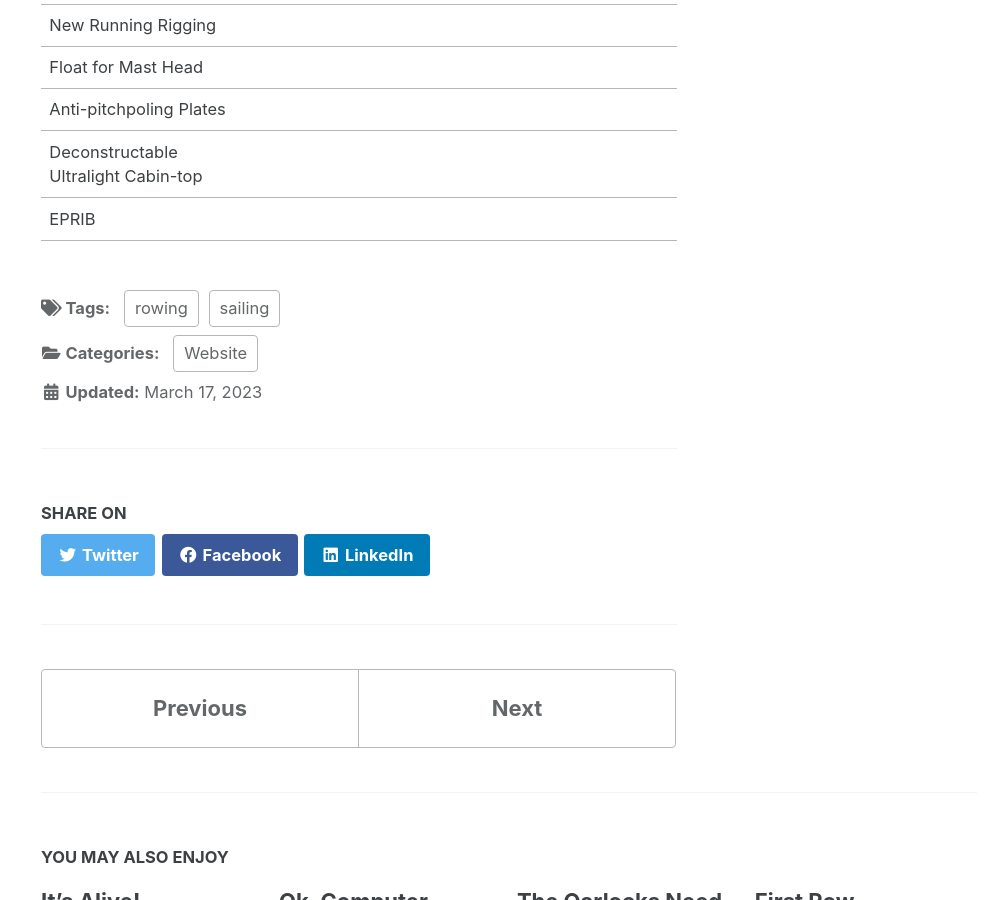
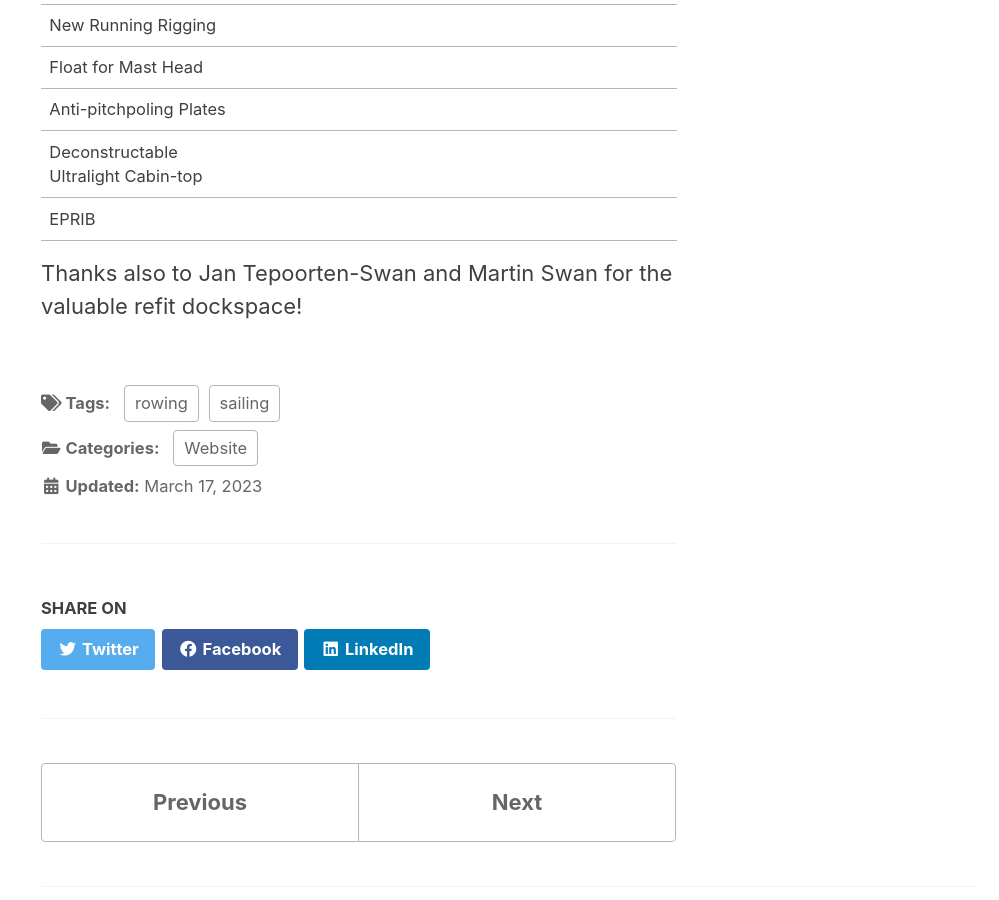
Before and after one commit to motiveNation/motiveNation.github.io, a Jekyll site: the page built from _posts/2023-03-17-running-list-of-costs.md, in a window 1280 px wide and 900 px high, scrolled down 772 px. Shown: the whole window, without its empty margins (281-1280 px from the left). Built offline with Jekyll 4.4.1, drawn with Linux system fonts in a browser that asks for light colours; cached includes are drawn as plain includes.

Commit message:
updating the costs

```diff
--- a/_posts/2023-03-17-running-list-of-costs.md
+++ b/_posts/2023-03-17-running-list-of-costs.md
@@ -25,3 +25,5 @@ I'll keep a running tab of costs here.
 | Anti-pitchpoling Plates | |
 | Deconstructable Ultralight Cabin-top | |
 | EPRIB | |
+
+Thanks also to Jan Tepoorten-Swan and Martin Swan for the valuable refit dockspace!
```
